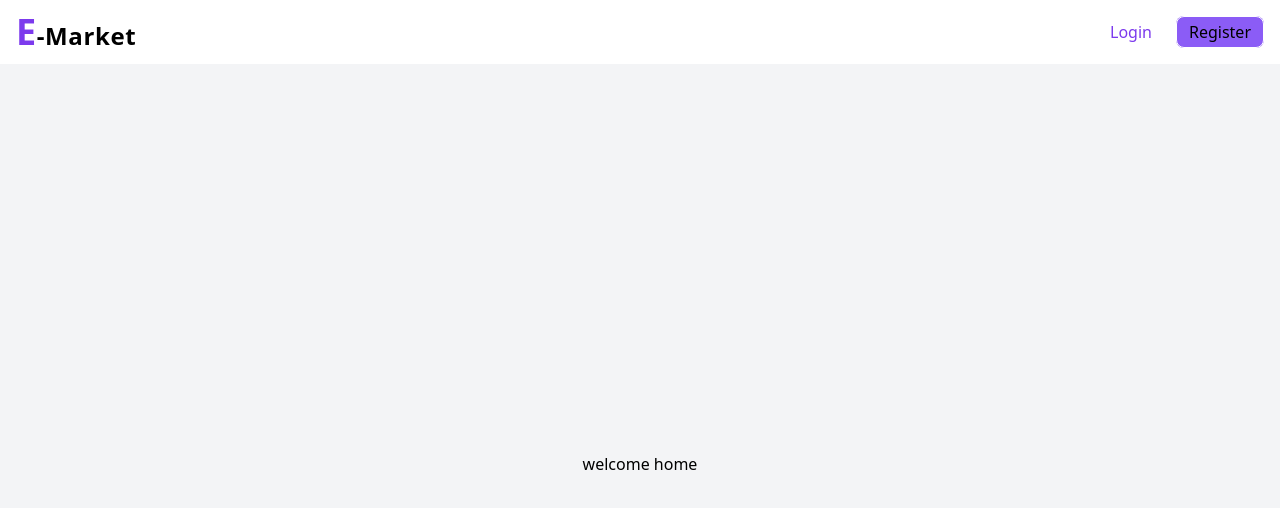
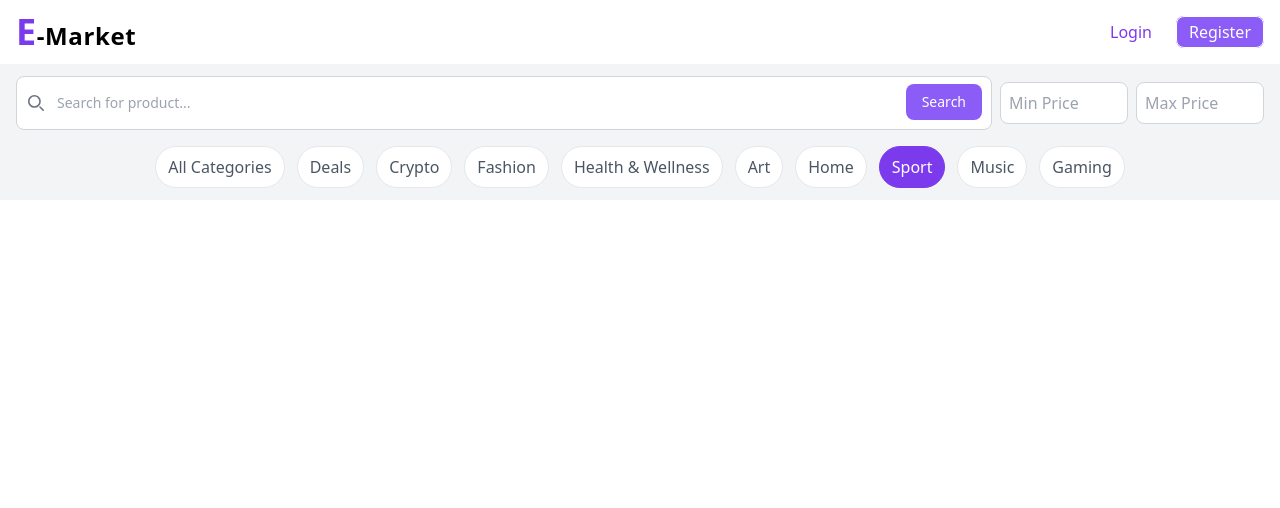
Before and after one commit to meryemlitim/E-Market-front-end, a React (Vite) app in the folder front-end/: page / in a window 1280 px wide. Shown: the top 508 px of the page. Built offline with nearby package versions, Linux system fonts and the light colour scheme.

Commit message:
feat: add SearchBar component and integrate it into Home page

```diff
--- a/front-end/src/components/NavBare.jsx
+++ b/front-end/src/components/NavBare.jsx
@@ -2,6 +2,7 @@ import { Link } from "react-router-dom";
 
 export default function NavBare(){
 return(
+
       <nav className=" text-black font-semibold">
         <div className="max-w-7xl mx-auto px-4 py-3 flex justify-between items-center">
           {/* Logo */}
@@ -36,7 +37,7 @@ return(
             </Link>
             <Link
               to="/register"
-            className="border border-white bg-violet-500 px-3 py-1 rounded-lg font-medium hover:bg-violet-500 transition"
+              className="text-white border border-white bg-violet-500 px-3 py-1 rounded-lg font-medium hover:bg-violet-500 transition"
             >
               Register
             </Link>
--- /dev/null
+++ b/front-end/src/components/SearchBare.jsx
@@ -0,0 +1,96 @@
+export default function SearchBar() {
+  return (
+    <div className="mx-auto px-4 py-3 flex flex-col gap-4 bg-gray-100">
+      <form className="w-full mx-auto flex flex-col md:flex-row gap-2 items-center">
+        {/* Search Input */}
+        <div className="w-1/2 relative flex-1">
+          <div className="absolute inset-y-0 start-0 flex items-center ps-3 pointer-events-none">
+            <svg
+              className="w-4 h-4 text-gray-500"
+              aria-hidden="true"
+              xmlns="http://www.w3.org/2000/svg"
+              fill="none"
+              viewBox="0 0 20 20"
+            >
+              <path
+                stroke="currentColor"
+                strokeLinecap="round"
+                strokeLinejoin="round"
+                strokeWidth="2"
+                d="m19 19-4-4m0-7A7 7 0 1 1 1 8a7 7 0 0 1 14 0Z"
+              />
+            </svg>
+          </div>
+
+          <input
+            type="search"
+            id="default-search"
+            className="block w-full p-4 ps-10 text-sm text-gray-900 border border-gray-300 rounded-lg
+                            bg-white focus:outline-none focus:ring-0 focus:border-gray-400"
+            placeholder="Search for product..."
+          />
+
+          <button
+            type="submit"
+            className="text-white absolute end-2.5 bottom-2.5 bg-violet-500 hover:bg-violet-600
+                            focus:outline-none font-medium rounded-lg text-sm px-4 py-2"
+          >
+            Search
+          </button>
+        </div>
+        {/* Min Price */}
+        <input
+          type="number"
+          placeholder="Min Price"
+          className="w-full md:w-32 p-2 border border-gray-300 rounded-lg focus:outline-none"
+        />
+
+        {/* Max Price */}
+        <input
+          type="number"
+          placeholder="Max Price"
+          className="w-full md:w-32 p-2 border border-gray-300 rounded-lg focus:outline-none"
+        />
+      </form>
+
+      {/* 🏷️ Category Selector */}
+      <div className="w-full overflow-x-auto flex justify-center">
+        <ul className="flex space-x-3 min-w-max">
+          {[
+            "All Categories",
+            "Deals",
+            "Crypto",
+            "Fashion",
+            "Health & Wellness",
+            "Art",
+            "Home",
+            "Sport",
+            "Music",
+            "Gaming",
+          ].map((category, index) => (
+            <li key={index}>
+              <input
+                type="radio"
+                id={`cat-${index}`}
+                name="category"
+                value={category}
+                className="hidden peer"
+                defaultChecked={category === "Sport"}
+              />
+              <label
+                htmlFor={`cat-${index}`}
+                className="px-3 py-2 inline-flex items-center justify-center rounded-full
+                           border border-gray-200 text-gray-600 bg-white cursor-pointer
+                           whitespace-nowrap select-none transition
+                           hover:bg-gray-50 peer-checked:bg-violet-600 peer-checked:text-white
+                           peer-checked:border-violet-600"
+              >
+                {category}
+              </label>
+            </li>
+          ))}
+        </ul>
+      </div>
+    </div>
+  );
+}
--- a/front-end/src/pages/Home.jsx
+++ b/front-end/src/pages/Home.jsx
@@ -1,8 +1,10 @@
 import NavBare from "../components/NavBare";
+import SearchBare from "../components/SearchBare";
 export default function Home() {
   return (
-    <div className="min-h-screen flex items-center justify-center bg-gray-100">
-      <h1>welcome home</h1>
-    </div>
+    <>
+      <SearchBare />
+
+    </>
   );
 }
```
Lines whose indentation alone changed are shown as unchanged.
